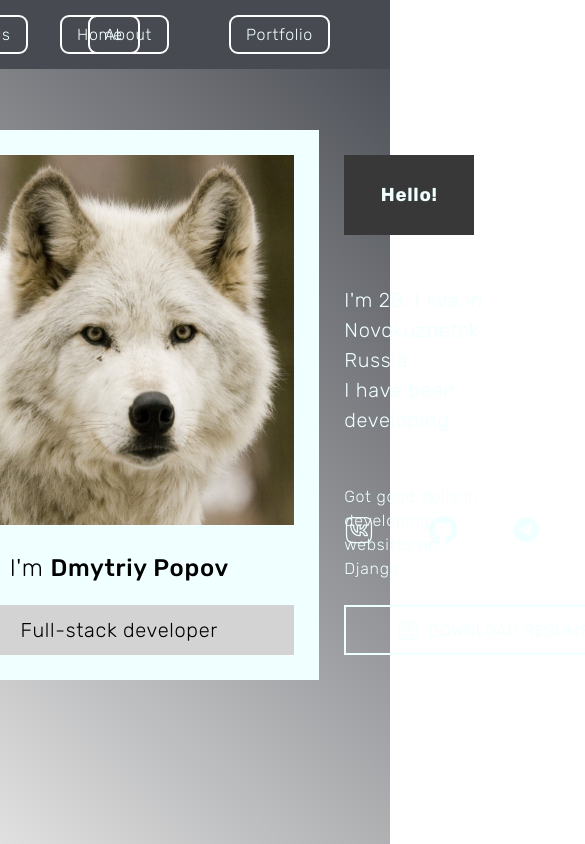
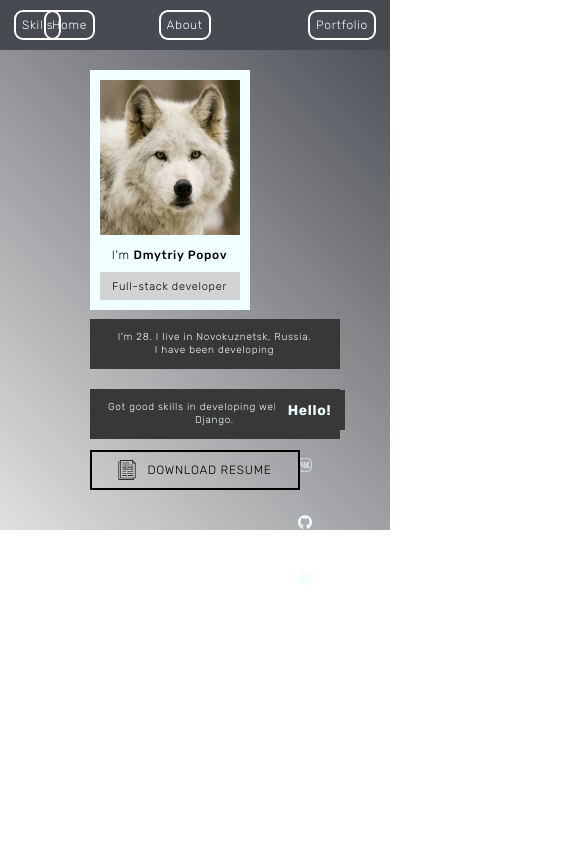
Before and after one commit to AquaSteel411/CV, a plain HTML site: page index.html in a window 390 px wide. Shown: the top 844 px of the page, 585 px wide, since content can reach past the window. Drawn offline with Linux system fonts and the light colour scheme.

Commit message:
Update smartphone-style.css

```diff
--- a/css/smartphone-style.css
+++ b/css/smartphone-style.css
@@ -1,87 +1,103 @@
 body {
     font-family: Rubik, Helvetica, Arial, sans-serif;
-    font-size: 16px;
+    font-size: 12px;
     font-weight: 300;
     letter-spacing: 0.7px;
     margin: 0;
 }
 
 .page-1 {
-    height: 100vh;
+    height: 530px;
     background: linear-gradient(45deg, #E0E0E0, #474A51);
 }
 
 .nav {
-    padding: 0 30px 0 0;
     display: flex;
     position: fixed;
-    justify-content: flex-end;
+    justify-content: space-between;
     width: 100%;
-    right: 0;
+    height: 50px;
+    padding: 0;
     color: white;
     background-color: #474A51;
     z-index: 1;
 }
 
 .link {
-    margin: 15px 30px;
-    padding: 8px 15px;
+    display: grid;
+    align-items: center;
+    justify-items: center;
+    margin: 10px 14px;
+    padding: 6px 6px;
     border-width: 2px;
     border-style: solid;
     border-color: white;
     border-radius: 9px;
     text-decoration: none;
     color: azure;
-    transition: .2s;
 }
 
-.home {
+.hidden {
+    visibility: hidden;
+    opacity: 0;
+    flex-direction: column;
+    background-color: #474A51;
     position: fixed;
-    left: 30px;
+    right: 0;
+    top: 0;
+}
+
+.hidden.open {
+    display: flex;
+    transition: .2s visibility linear, .2s opacity linear;
+    visibility: visible;
+    opacity: 1;
+}
+
+.collapsible {
+    background-color: #474A51;
+    color: azure;
+    cursor: pointer;
+    margin: 10px 15px;
+    padding: 5px 15px;
+    width: 50px;
+    border: none;
+    font-size: 15px;
 }
 
 .link:visited {
     color: azure;
 }
 
-.nav a:hover {
-    transform: scale(1.1)
-}
-
 .main {
-    display: flex;
+    display: grid;
     justify-content: center;
-    padding-top: 130px;
-    margin-left: 10%;
+    padding-top: 70px;
 }
 
 .container-photo {
     display: block;
     background-color: azure;
-    width: 400px;
-    height: 550px;
+    width: 160px;
+    height: 240px;
+    margin: 0;
 }
 
 .container-text {
-    display: grid;
-    grid-template-rows: repeat(4, 1fr);
-    position: relative;
-    width: 600px;
-    height: 550px;
-    transform: none;
-
+    width: 250px;
+    height: 200px;
 }
 
 .photo {
-    width: 350px;
-    height: 370px;
-    margin: 25px;
+    width: 140px;
+    height: 155px;
+    margin: 10px;
 }
 
 .my-name {
     text-align: center;
     margin: 0;
-    font-size: 24px;
+    font-size: 12px;
 }
 
 .name {
@@ -93,11 +109,10 @@ body {
     display: flex;
     justify-content: center;
     align-items: center;
-    text-align: center;
-    margin: 23px auto 25px;
-    font-size: 20px;
-    width: 350px;
-    height: 50px;
+    margin: 10px auto;
+    font-size: 11px;
+    width: 140px;
+    height: 28px;
     background-color: lightgray;
 }
 
@@ -105,49 +120,65 @@ body {
     display: flex;
     align-items: center;
     justify-content: center;
-    width: 130px;
-    height: 80px;
+    position: absolute;
+    width: 70px;
+    height: 40px;
     color: azure;
     background-color: #383838;
-    margin: 25px;
+    margin: 10px;
+    top: 70px;
+    left: 175px;
 }
 
 .for-me {
+    display: flex;
+    justify-content: center;
+    align-items: center;
+    text-align: center;
+    width: 250px;
+    height: 50px;
     color: azure;
-    font-size: 20px;
-    line-height: 1.5;
-    margin: 25px;
+    background-color: #383838;
+    font-size: 10px;
+    line-height: 1.3;
+    margin: 9px 0 10px;
     white-space: pre-wrap;
 }
 
 
 .for-skills {
+    display: flex;
+    justify-content: center;
+    align-items: center;
+    text-align: center;
+    width: 250px;
+    height: 50px;
     color: azure;
-    line-height: 1.5;
-    margin: 25px;
+    background-color: #383838;
+    font-size: 10px;
+    line-height: 1.3;
+    margin: 10px 0 10px;
+    white-space: pre-wrap;
 }
 
 .social-media {
     display: grid;
     grid-template-columns: repeat(3, 1fr);
+    align-items: center;
+    justify-items: center;
     position: absolute;
-    height: 50px;
-    width: 250px;
-    margin: 15px;
-    left: 0;
-    bottom: 110px;
-}
-
-.social-media a {
-
-    height: 30px;
-    width: 30px;
+    height: 45px;
+    width: 170px;
+    margin: 0;
+    left: 133px;
+    top: 187px;
+    rotate: 90deg;
 }
 
 .social-media svg {
-    height: 30px;
-    width: 30px;
-    padding: 10px;
+    rotate: -90deg;
+    height: 15px;
+    width: 15px;
     fill: azure;
 }
 
@@ -158,13 +189,19 @@ body {
     box-sizing: border-box;
     border-style: solid;
     border-width: 2px;
-    border-color: azure;
-    color: azure;
-    position: absolute;
-    bottom: 0;
-    width: 300px;
-    height: 50px;
-    margin: 25px;
+    border-color: black;
+    color: black;
+    width: 210px;
+    height: 40px;
+    margin: 20px auto;
+}
+
+.btn_icon-white {
+    width: 20px;
+    height: 20px;
+    font-size: 20px;
+    margin-right: 10px;
+    fill: azure;
 }
 
 .btn_icon {
@@ -172,7 +209,7 @@ body {
     height: 20px;
     font-size: 20px;
     margin-right: 10px;
-    fill: azure;
+    fill: black;
 }
 
 .page-2 {
@@ -186,19 +223,19 @@ body {
 
 .icon-black {
     fill: #0007;
-    width: 120px;
-    height: 120px;
+    width: 40px;
+    height: 40px;
 }
 
 .icon-white {
     fill: #fff7;
-    width: 120px;
-    height: 120px;
+    width: 40px;
+    height: 40px;
 }
 
 .custom-h1 {
-    font-size: 28px;
-    margin: 15px 0;
+    font-size: 18px;
+    margin: 10px 0;
 }
 
 .full-width {
@@ -212,9 +249,9 @@ body {
     transform: rotate(270deg);
     text-align: left;
     position: relative;
-    height: 700px;
-    width: 500px;
-    margin: -70px auto 0 auto;
+    height: 230px;
+    width: 240px;
+    margin: 20px auto 0 auto;
 }
 
 .skills-list div {
@@ -225,6 +262,7 @@ body {
 .skills-list p {
     display: flex;
     align-items: center;
+    margin: 0 10px;
 }
 
 .line {
@@ -250,38 +288,43 @@ body {
 }
 
 .proc-python {
+    font-size: 8px;
     transform: rotate(90deg);
     position: absolute;
-    right: 25px;
-    top: 15px;
+    right: 15px;
+    top: 0px;
 }
 
 .proc-html {
+    font-size: 8px;
     transform: rotate(90deg);
     position: absolute;
-    right: 65px;
+    right: 26px;
+    top: 44px;
+}
+
+.proc-js {
+    font-size: 8px;
+    transform: rotate(90deg);
+    position: absolute;
+    right: 47px;
+    top: 100px;
+}
+
+.proc-sport {
+    font-size: 8px;
+    transform: rotate(90deg);
+    position: absolute;
+    right: 26px;
     top: 155px;
 }
 
-.proc-js {
+.proc-humor {
+    font-size: 8px;
     transform: rotate(90deg);
     position: absolute;
-    right: 110px;
-    top: 295px;
-}
-
-.proc-sport {
-    transform: rotate(90deg);
-    position: absolute;
-    right: 65px;
-    top: 435px;
-}
-
-.proc-humor {
-    transform: rotate(90deg);
-    position: absolute;
-    right: 65px;
-    top: 575px;
+    right: 26px;
+    top: 200px;
 }
 
 .python {
```
